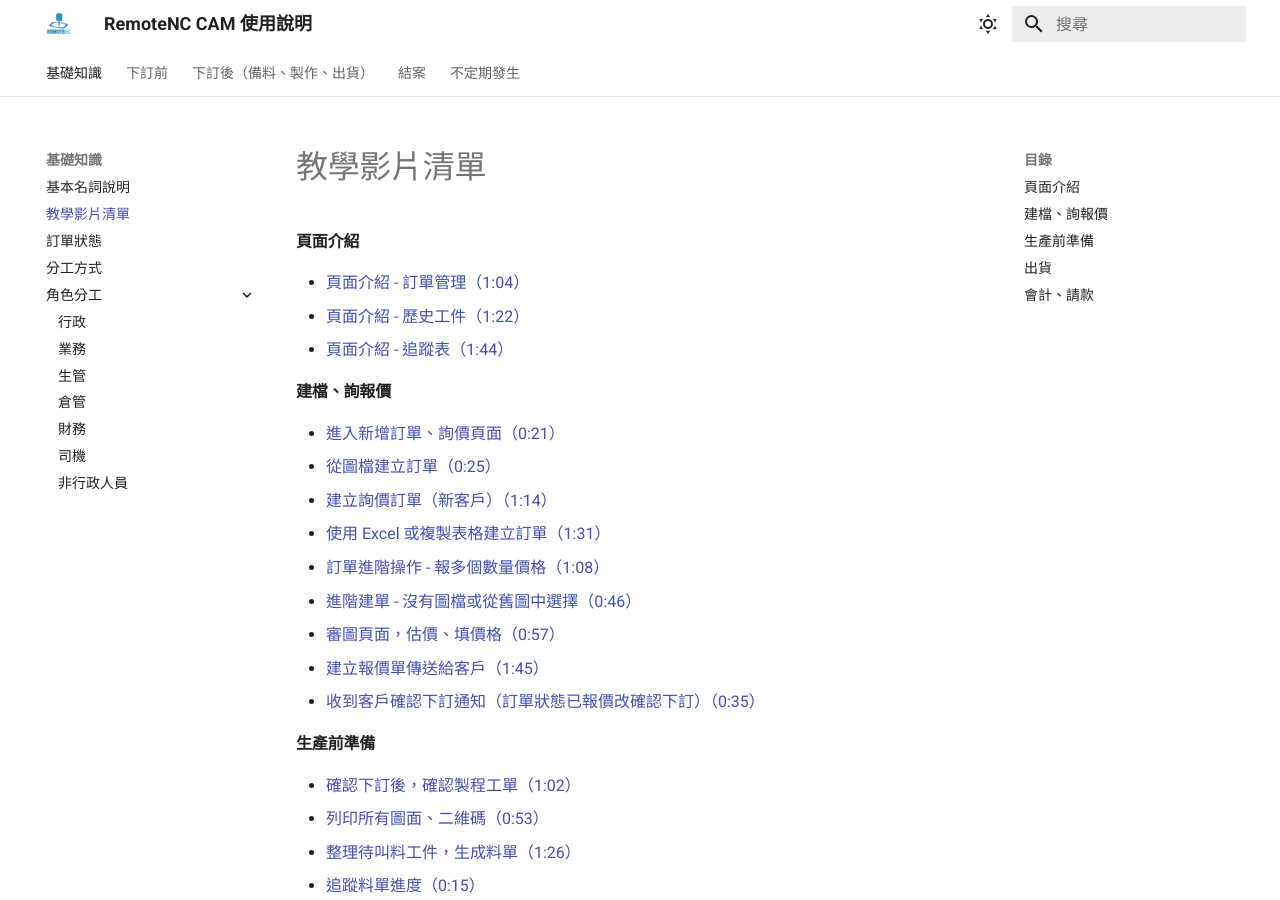
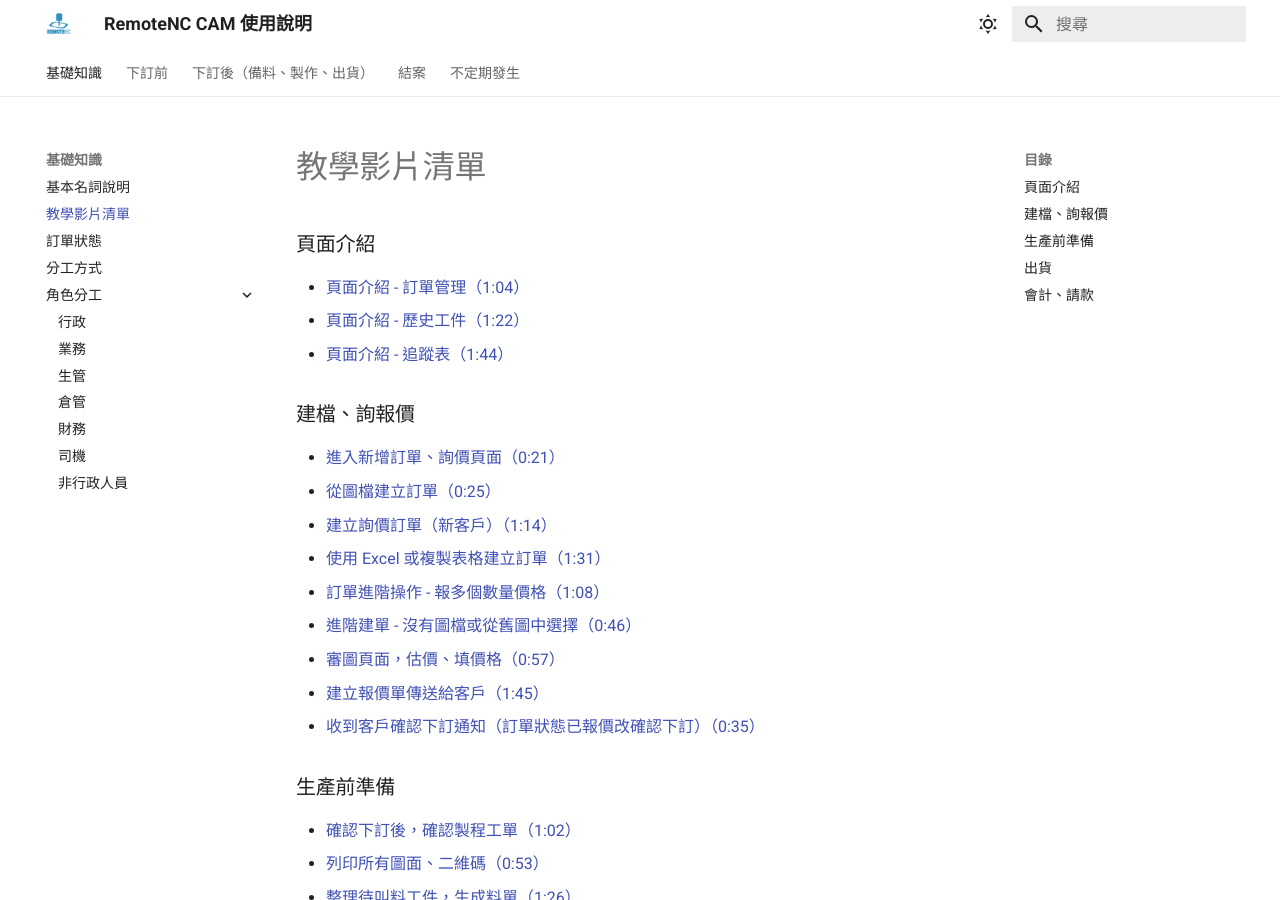
Before and after one commit to remotenc/CAM-Document, an MkDocs documentation site: the page built from docs/basic/video.md, in a window 1280 px wide and 900 px high. Built offline with MkDocs 1.6.1 and Material for MkDocs 9.7.7, drawn with Linux system fonts in a browser that asks for light colours.

Commit message:
bigger title

```diff
--- a/docs/basic/video.md
+++ b/docs/basic/video.md
@@ -1,4 +1,4 @@
-#### 頁面介紹
+### 頁面介紹
 
 
 
@@ -7,7 +7,7 @@
 * [頁面介紹 - 追蹤表（1:44）](https://youtu.be/54MoJl3rMKc){:target="_blank"}
 
 
-#### 建檔、詢報價
+### 建檔、詢報價
 
 
 
@@ -22,7 +22,7 @@
 * [收到客戶確認下訂通知（訂單狀態已報價改確認下訂）（0:35）](https://youtu.be/9GLDUrmS8qU){:target="_blank"}
 
 
-#### 生產前準備
+### 生產前準備
 
 
 
@@ -34,7 +34,7 @@
 * [透過外發管理追蹤進貨單狀況（0:13）](https://youtu.be/gGXM9RhF6xk){:target="_blank"}
 
 
-#### 出貨
+### 出貨
 
 
 
@@ -44,7 +44,7 @@
 * [同訂單需要出貨到不同地址（2:35）](https://youtu.be/zPDZYDoL69A){:target="_blank"}
 
 
-#### 會計、請款
+### 會計、請款
 
 
 
```
